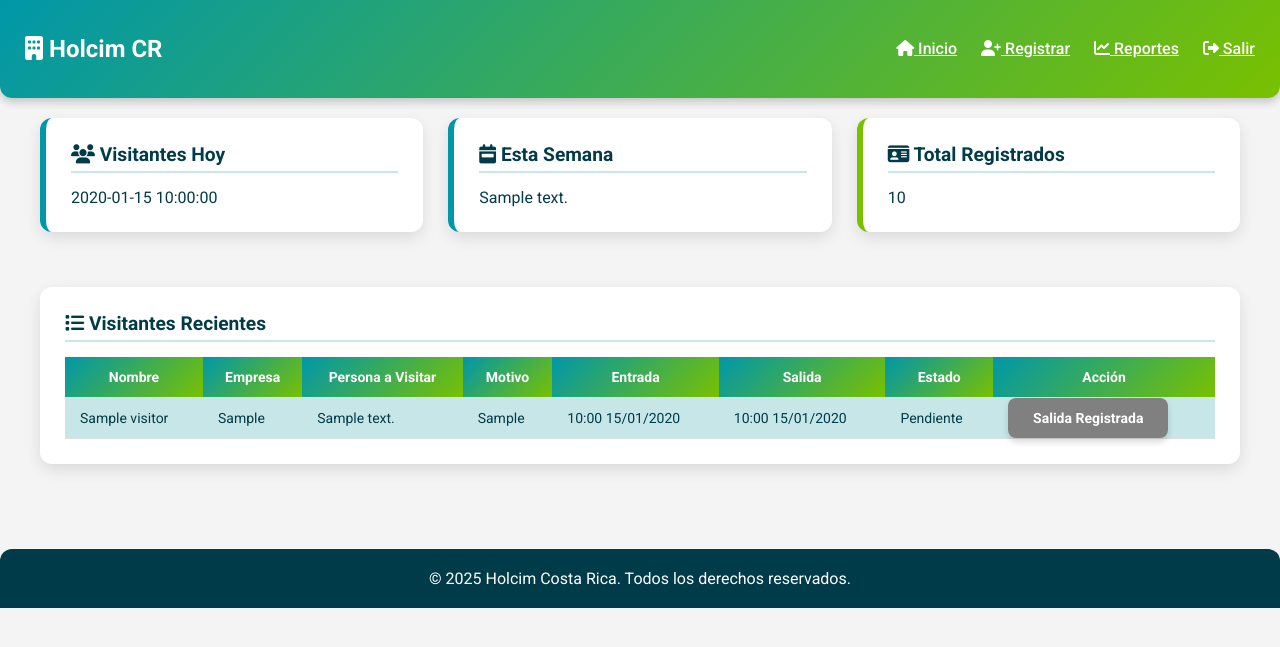
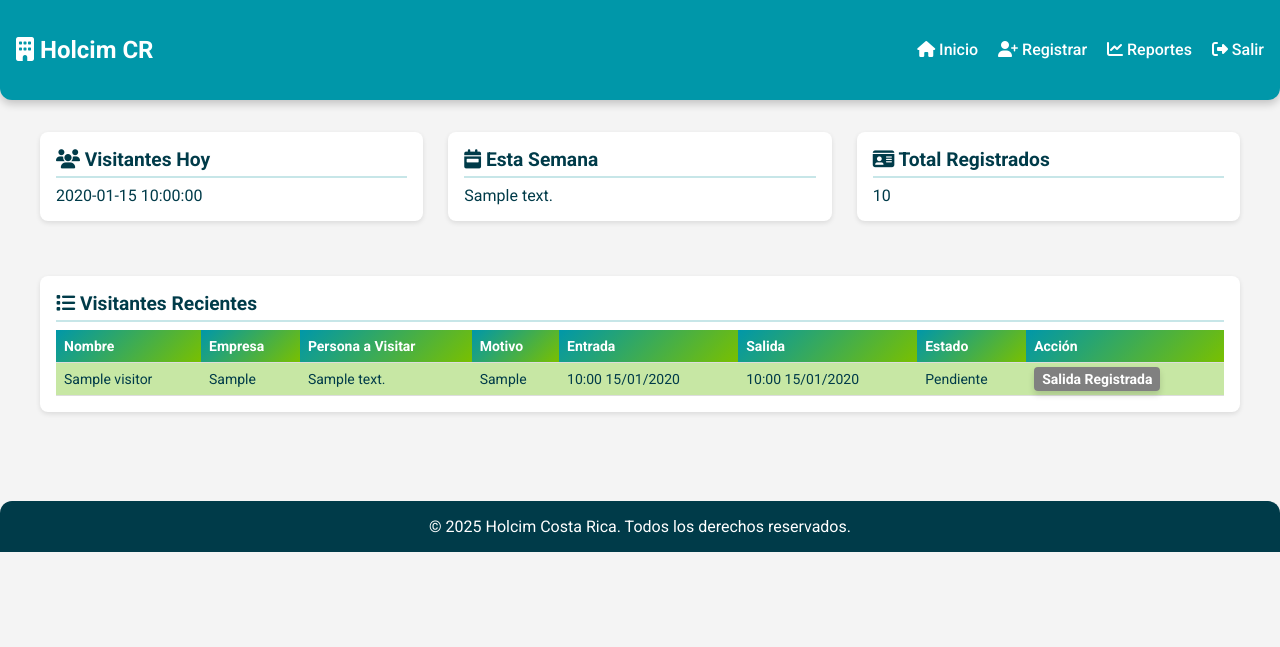
Before and after one commit to luismolinaboni22-art/Registro-de-visitantes-Holcim-Costa-Rica..., a Flask app: template templates/Dashboard.html in a window 1280 px wide. Shown: the top 647 px of the page. Run offline with Flask 3, Linux system fonts and the light colour scheme; tables that the repository leaves empty hold one stand-in row (values such as "Sample post"); the template is opened without the code that fills it: values that come from a table or form of the project are taken from there, most other values are stand-ins (such as "Sample title", 1, 10 or a date in 2020).

Commit message:
Update Dashboard.html

```diff
--- a/templates/Dashboard.html
+++ b/templates/Dashboard.html
@@ -7,10 +7,25 @@
 <link rel="stylesheet" href="{{ url_for('static', filename='css/style.css') }}">
 <link href="https://fonts.googleapis.com/css2?family=Roboto:wght@400;500;700&display=swap" rel="stylesheet">
 <link rel="stylesheet" href="https://cdnjs.cloudflare.com/ajax/libs/font-awesome/6.5.0/css/all.min.css">
+<style>
+body { font-family: 'Roboto', sans-serif; margin:0; background:#f4f4f4; }
+.navbar { display:flex; justify-content:space-between; align-items:center; background:#0097A9; padding:1rem; color:white; }
+.navbar a { color:white; margin-left:1rem; text-decoration:none; }
+.container { padding:2rem; }
+.card { background:white; padding:1rem; border-radius:8px; box-shadow:0 2px 5px rgba(0,0,0,0.1); }
+.card-header { font-weight:bold; margin-bottom:0.5rem; }
+.table-striped { width:100%; border-collapse:collapse; }
+.table-striped th, .table-striped td { padding:0.5rem; text-align:left; border-bottom:1px solid #ddd; }
+.status-active { background:#C7E6E8; }
+.status-pending { background:#C7E7A4; }
+.status-expired { background:#1A1A1A; color:white; }
+.button { padding:0.25rem 0.5rem; background:#79C000; color:white; border-radius:4px; text-decoration:none; }
+.button:hover { background:#5a9000; }
+.footer { text-align:center; padding:1rem; margin-top:2rem; background:#003B49; color:white; }
+</style>
 </head>
 <body>
 
-<!-- Navbar -->
 <nav class="navbar">
     <div class="logo"><h2><i class="fas fa-building"></i> Holcim CR</h2></div>
     <div class="nav-links">
@@ -25,21 +40,21 @@
 
     <!-- Tarjetas dinámicas -->
     <div style="display:flex; flex-wrap:wrap; gap:25px; margin-bottom:30px;">
-        <div class="card {% if visitors_today > 0 %}active{% else %}pending{% endif %}" style="flex:1;">
+        <div class="card" style="flex:1;">
             <div class="card-header"><i class="fas fa-users"></i> Visitantes Hoy</div>
             <div class="card-body">{{ visitors_today }}</div>
         </div>
-        <div class="card {% if visitors_week > 0 %}active{% else %}pending{% endif %}" style="flex:1;">
+        <div class="card" style="flex:1;">
             <div class="card-header"><i class="fas fa-calendar-week"></i> Esta Semana</div>
             <div class="card-body">{{ visitors_week }}</div>
         </div>
-        <div class="card {% if visitors_total > 0 %}active{% else %}pending{% endif %}" style="flex:1;">
+        <div class="card" style="flex:1;">
             <div class="card-header"><i class="fas fa-id-card"></i> Total Registrados</div>
             <div class="card-body">{{ visitors_total }}</div>
         </div>
     </div>
 
-    <!-- Tabla de visitantes -->
+    <!-- Tabla de visitantes recientes -->
     <div class="card">
         <div class="card-header"><i class="fas fa-list"></i> Visitantes Recientes</div>
         <table class="table-striped">
```
Lines whose indentation alone changed are shown as unchanged.
